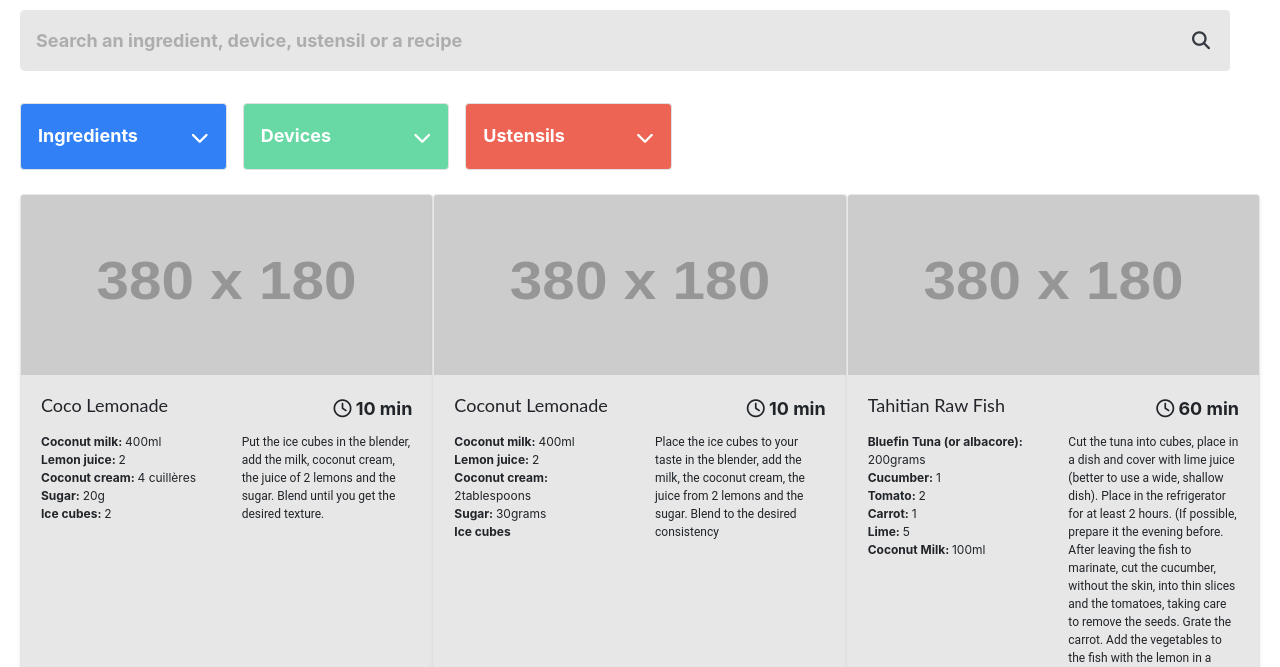
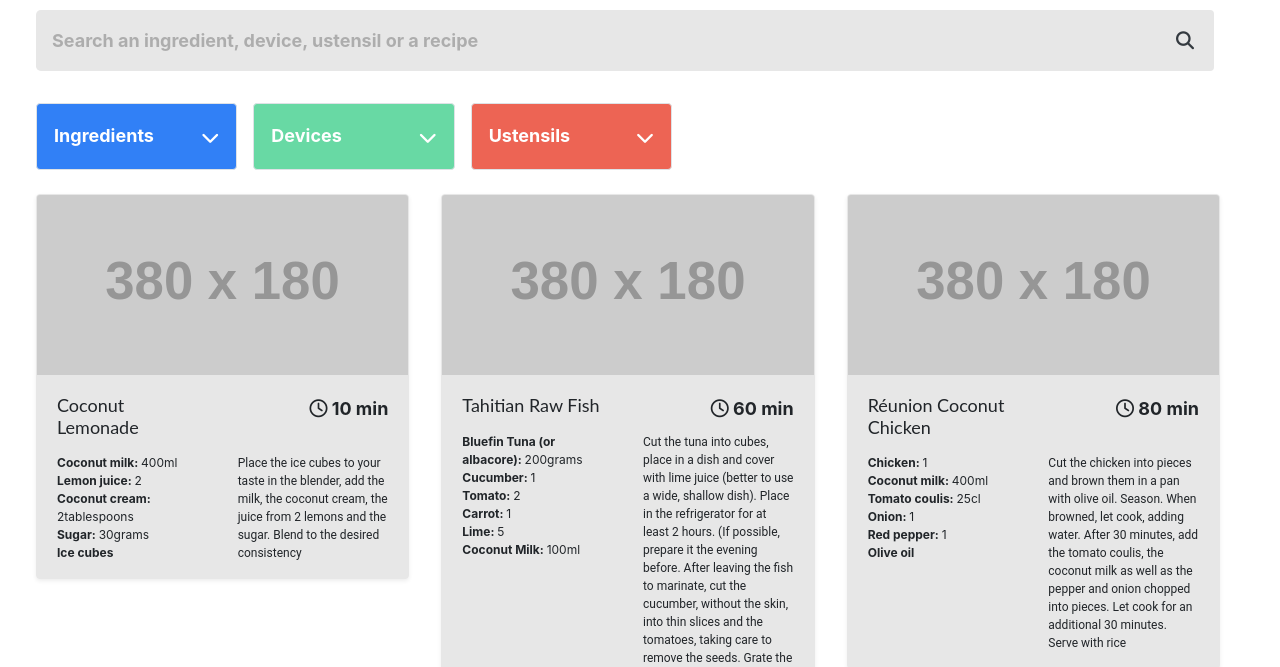
Before and after one commit to Hugolainen/Les-petits-plats, a website: page index.html in a window 1280 px wide. Shown: the part 133-800 px from the top of the page. Drawn offline with nearby package versions, Linux system fonts and the light colour scheme; placeholder pictures from the web are drawn by us.

Commit message:
Corrected the recipeCard gallery spacing

```diff
--- a/index.html
+++ b/index.html
@@ -21,7 +21,7 @@
       </div>
 
       <!-- Main searchBar -->
-      <div class="row mb-3 input-group">
+      <div class="row mb-3 px-3 input-group">
         <input id="global_searchInput" class="form-control form-control-lg bg-light text-dark" type="text" placeholder="Search an ingredient, device, ustensil or a recipe">
         <div class="input-group-append">
           <span class="input-group-text bg-light"> <i class="mr-2 text-dark fas fa-search"></i> </span>
@@ -29,13 +29,13 @@
       </div>
 
       <!-- Active tagList -->
-      <div id="activeTags" class="row">
+      <div id="activeTags" class="row px-3">
         <ul id="activeTags_list" class="list-inline col-12 pl-0">
         </ul>
       </div>
 
       <!-- Advanced search field -->
-      <div class="row mb-4">
+      <div class="row mb-4 px-3">
         <div id="tagSelect_ingredients" class="col-2 bg-primary border rounded heightControl">
           <div class="row">
             <button id="btnOpen_ingredients" class="w-100 btn btn-primary btn-lg font-weight-bold text-left"> Ingredients <i class="float-right pt-3 fas fa-chevron-down"></i> </button>
@@ -92,35 +92,7 @@
       </div>
 
       <!-- RecipeCard gallery -->
-      <div id="recipeGallery" class="row mb-5">
-        <div class="col-12 col-lg-4 p-0 card border-light shadow-sm bg-light">
-          <img src="https://via.placeholder.com/380x180.png" class="bd-placeholder-img card-img-top" alt="Placeholder image" height="180">
-          <div class="card-body pb-0">
-            <div class="row">
-              <div class="col">
-                <h2> Coco Lemonade </h2>
-              </div>
-
-              <div class="col">
-                <span class="font-weight-bold d-block text-right"> <i class="far fa-clock"></i> 10 min </span>
-              </div>
-            </div>
-
-            <div class="row">
-              <ul class="col list-unstyled cardFontSize">
-                <li> <strong> Coconut milk: </strong> 400ml </li>
-                <li> <strong> Lemon juice: </strong> 2 </li>
-                <li> <strong> Coconut cream: </strong> 4 cuillères </li>
-                <li> <strong> Sugar: </strong> 20g </li>
-                <li> <strong> Ice cubes: </strong> 2 </li>
-              </ul>
-
-              <div class="col">
-                <p class="robotoFont cardFontSize"> Put the ice cubes in the blender, add the milk, coconut cream, the juice of 2 lemons and the sugar. Blend until you get the desired texture. </p>
-              </div>
-            </div>
-          </div>
-        </div>
+      <div id="recipeGallery" class="row mb-5 pr-4">
       </div>
     </div>
 
@@ -133,5 +105,4 @@
     <script src="tags.js"></script>
     <script src="recipeCards.js"></script>
   </body>
-
 </html>
--- a/recipeCards.js
+++ b/recipeCards.js
@@ -8,8 +8,11 @@ function generateRecipeCardGallery(galleryElement, recipeList){
 }
 
 function generateCard(recipe){
+    var element = $("<div> </div>");
+    element.addClass("col-12 col-lg-4 px-3 pb-3");
+
     var card = $("<div> </div>");
-    card.addClass("col-12 col-lg-4 p-0 card border-light shadow-sm bg-light");
+    card.addClass("card border-light shadow-sm bg-light");
 
     // Placeholder image
     var image=$("<img src=\"https://via.placeholder.com/380x180.png\" class=\"bd-placeholder-img card-img-top\" alt=\"Placeholder image\" height=\"180\">");
@@ -17,7 +20,6 @@ function generateCard(recipe){
     // Card-body
     var cardBody =  $("<div> </div>");
     cardBody.addClass("card-body pb-0");
-
 
     // -- row1
     var row1=$("<div> </div>");
@@ -74,11 +76,12 @@ function generateCard(recipe){
     row2.append(col22);
     cardBody.append(row2);
 
-
     card.append(image);
     card.append(cardBody);
 
-    return card;
+    element.append(card);
+
+    return element;
 }
 
 
```
